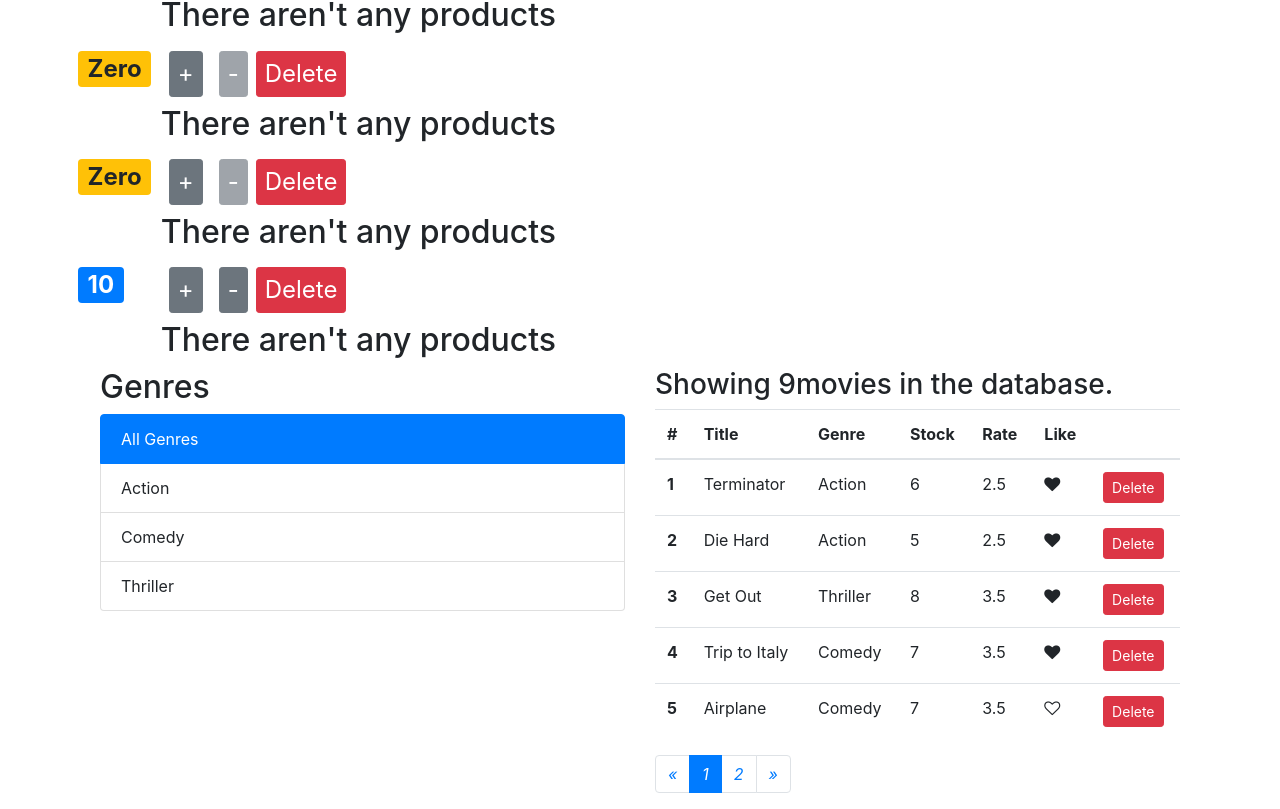
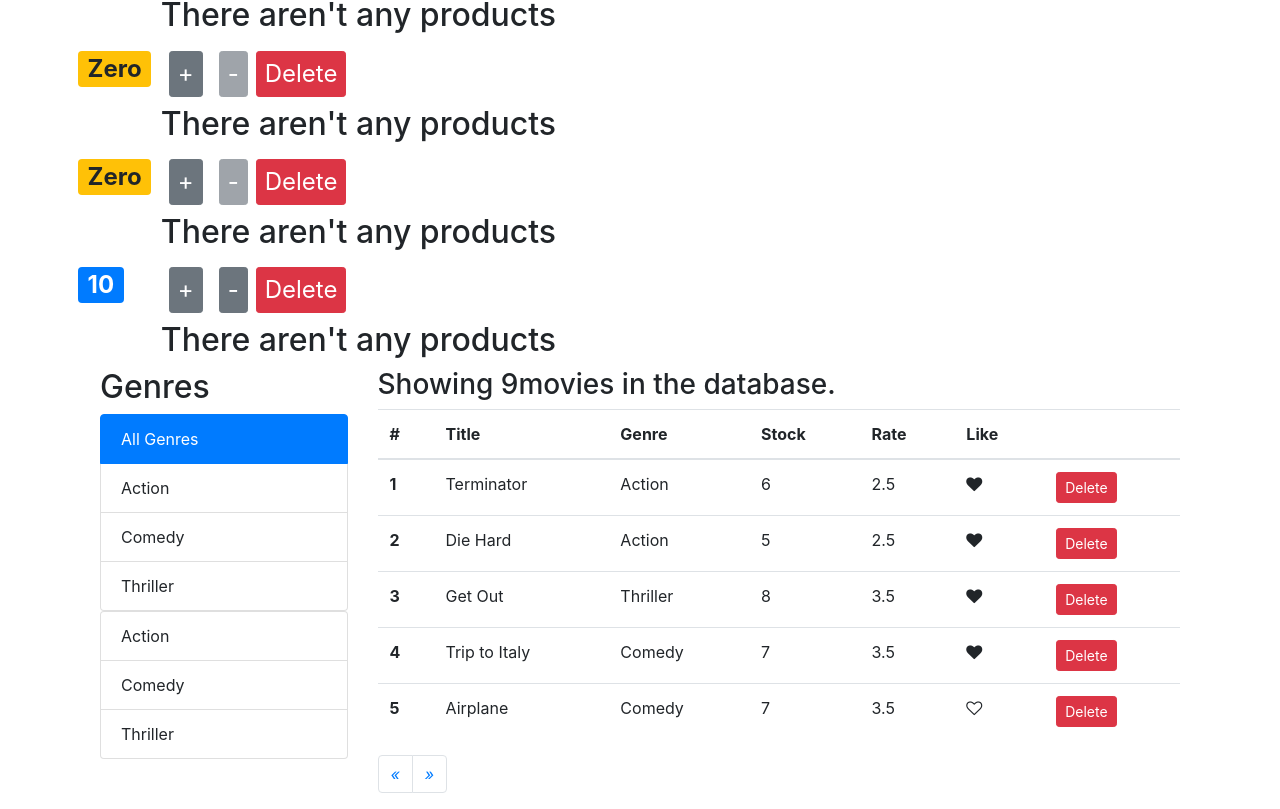
Before and after one commit to Thinkershine/MovieRentalAPP, a React (Create React App) app: page / in a window 1280 px wide. Shown: the part 231-1040 px from the top of the page. Built offline with nearby package versions, Linux system fonts and the light colour scheme.

Commit message:
ListGroup Prototype Component for Filtering

```diff
--- a/src/components/common/filteringMenu.jsx
+++ b/src/components/common/filteringMenu.jsx
@@ -3,15 +3,15 @@ import PropTypes from "prop-types";
 
 const FilteringMenu = props => {
   const items = props.items.map(item => {
-    console.log("Props Active? ", props.activeItem);
-    console.log("Item Genre ", item.name);
     return (
       <li
+        key={item.name}
         className={
           props.activeItem === item.name
             ? "list-group-item active"
             : "list-group-item"
         }
+        onClick={() => props.onClick(item.name)}
       >
         {item.name}
       </li>
@@ -22,11 +22,13 @@ const FilteringMenu = props => {
       <h2>{props.title}</h2>
       <ul className="list-group">
         <li
+          key="all-genres"
           className={
             props.activeItem === "all-genres"
               ? "list-group-item active"
               : "list-group-item"
           }
+          onClick={() => props.onClick("all-genres")}
         >
           All {props.title}
         </li>
--- /dev/null
+++ b/src/components/listGroup.jsx
@@ -0,0 +1,20 @@
+import React from "react";
+
+const ListGroup = props => {
+  // Properties to make ListGroup Component REUSABLE
+  // Access Data with Named Object Properties
+  // Control How those Properties are Named
+  const { items, textProperty, valueProperty } = props;
+
+  return (
+    <ul className="list-group">
+      {items.map(item => (
+        <li key={item[valueProperty]} className="list-group-item">
+          {item[textProperty]}
+        </li>
+      ))}
+    </ul>
+  );
+};
+
+export default ListGroup;
--- a/src/components/movies.jsx
+++ b/src/components/movies.jsx
@@ -5,13 +5,15 @@ import Like from "./common/like";
 import Pagination from "./common/pagination";
 import { paginate } from "../utils/paginate";
 import FilteringMenu from "../components/common/filteringMenu";
+import ListGroup from "../components/listGroup";
 
 class Movies extends Component {
   constructor(props) {
     super(props);
-    this.state.genres = getGenres();
+    this.state.genres = [];
     this.state.activeGenre = "all-genres";
-    this.state.movies = getMovies();
+    this.state.movies = [];
+    this.state.filteredMovies = this.state.movies;
     this.state.currentPage = 1;
     this.state.itemsToDisplayPerPage = this.props.moviesPerPage;
     this.state.noOfPages = Math.ceil(
@@ -22,9 +24,101 @@ class Movies extends Component {
     console.log("Genres", this.state.genres);
   }
 
+  componentDidMount() {
+    this.setState({
+      movies: getMovies(),
+      genres: getGenres()
+    });
+  }
+
   state = {
     message: null,
     movies: null
+  };
+
+  handleLike = movie => {
+    const movies = [...this.state.movies];
+    const index = movies.indexOf(movie);
+    movies[index] = { ...movies[index] };
+    movies[index].liked = !movies[index].liked;
+    this.setState({ movies });
+  };
+
+  handleFiltering = genre => {
+    // work on movies
+    const movies = [...this.state.movies];
+    const moviesByGenre = movies.filter(movie => {
+      if (movie.genre.name === genre) {
+        return movie;
+      } else if (genre === "all-genres") {
+        return movie;
+      }
+    });
+
+    const newNoOfPages = Math.ceil(
+      this.state.movies.length / this.state.itemsToDisplayPerPage
+    );
+    // handle currentPage Change if it doesn't anymore
+    let currentPage = this.state.currentPage;
+    if (newNoOfPages !== this.state.noOfPages) {
+      currentPage = 1;
+      console.log("Current Page", currentPage);
+      // or check which should be the last page ?
+    }
+    // handle pagination
+    console.log("New No Of Pages", newNoOfPages);
+    this.setState({
+      activeGenre: genre,
+      filteredMovies: moviesByGenre
+    });
+  };
+
+  handleDelete = movie => {
+    const { movies } = this.state;
+    const allMovies = movies;
+    allMovies.splice(movies.lastIndexOf(movie), 1);
+
+    this.updateMessage();
+
+    this.setState({
+      movies: allMovies,
+      noOfPages: Math.ceil(
+        this.state.movies.length / this.state.itemsToDisplayPerPage
+      )
+    });
+  };
+
+  handlePagination = pageClicked => {
+    const firstPage = 0;
+
+    if (pageClicked === firstPage) {
+      return;
+    }
+
+    if (pageClicked <= this.state.noOfPages && pageClicked !== 0) {
+      this.setState({
+        currentPage: pageClicked
+      });
+    }
+  };
+
+  updateMessage = () => {
+    const { length: count } = this.state.movies;
+
+    if (count > 0 && this.state.activeGenre === "all-genres") {
+      this.setState({
+        message: "Showing " + count + " movies in the database."
+      });
+    } else if (count > 0 && this.state.activeGenre !== "all-genres") {
+      this.setState({
+        message:
+          "Showing " + count + " movies with genre " + this.state.activeGenre
+      });
+    } else {
+      this.setState({
+        message: "There Aren't Any Movies in the Database."
+      });
+    }
   };
 
   renderMovies = () => {
@@ -74,57 +168,6 @@ class Movies extends Component {
     return movies;
   };
 
-  handleLike = movie => {
-    const movies = [...this.state.movies];
-    const index = movies.indexOf(movie);
-    movies[index] = { ...movies[index] };
-    movies[index].liked = !movies[index].liked;
-    this.setState({ movies });
-  };
-
-  handleDelete = movie => {
-    const { movies } = this.state;
-    const allMovies = movies;
-    allMovies.splice(movies.lastIndexOf(movie), 1);
-
-    this.updateMessage();
-
-    this.setState({
-      movies: allMovies,
-      noOfPages: Math.ceil(
-        this.state.movies.length / this.state.itemsToDisplayPerPage
-      )
-    });
-  };
-
-  updateMessage = () => {
-    const { length: count } = this.state.movies;
-
-    if (count > 0) {
-      this.setState({
-        message: "Showing " + count + " movies in the database."
-      });
-    } else {
-      this.setState({
-        message: "There Aren't Any Movies in the Database."
-      });
-    }
-  };
-
-  handlePagination = pageClicked => {
-    console.log("PageClicked", pageClicked);
-
-    if (pageClicked === 0) {
-      return;
-    }
-
-    if (pageClicked <= this.state.noOfPages && pageClicked !== 0) {
-      this.setState({
-        currentPage: pageClicked
-      });
-    }
-  };
-
   render() {
     const { length: count } = this.state.movies;
     const { pageSize, currentPage, movies: allMovies } = this.state;
@@ -137,11 +180,19 @@ class Movies extends Component {
     return (
       <div className="container-fluid">
         <div className="row">
-          <div className="col-sm" style={{ width: 150 }}>
+          <div className="col-3" style={{ width: 150 }}>
             <FilteringMenu
               title="Genres"
               items={this.state.genres}
               activeItem={this.state.activeGenre}
+              onClick={this.handleFiltering}
+            />
+            <ListGroup
+              items={this.state.genres}
+              /* Properties to Make it Reusable */
+              textProperty="name"
+              valueProperty="_id"
+              onSelectItem={this.handleFiltering}
             />
           </div>
           <div className="col-sm">
```
